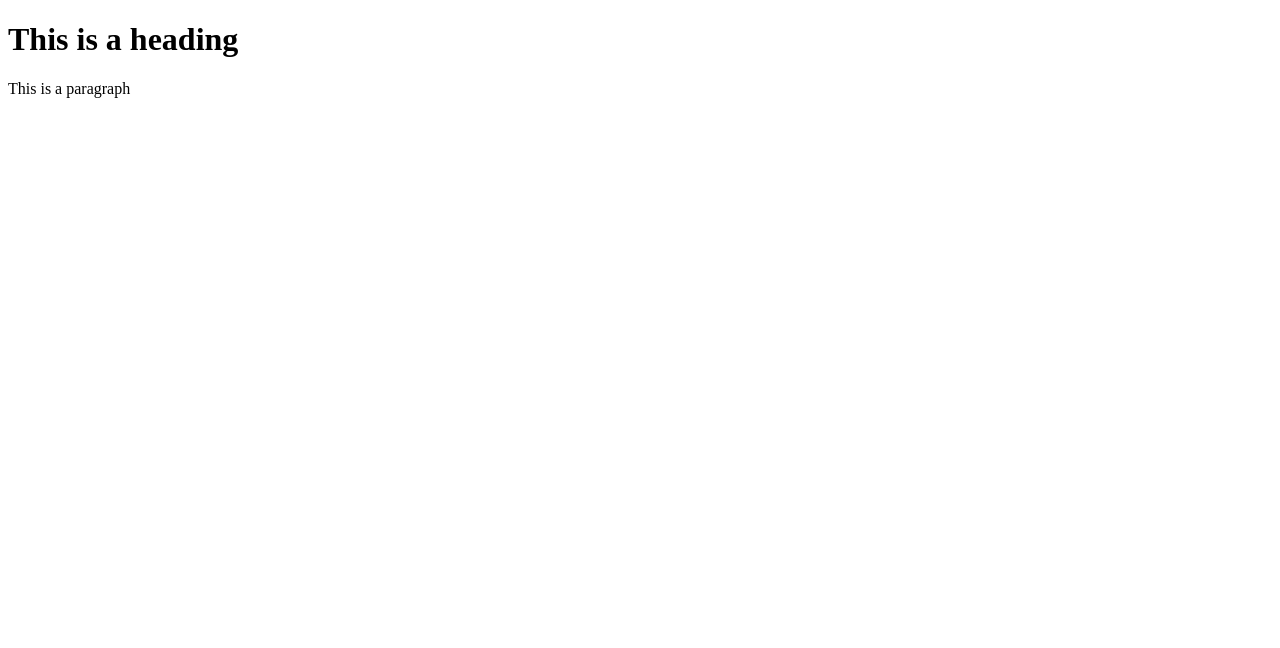
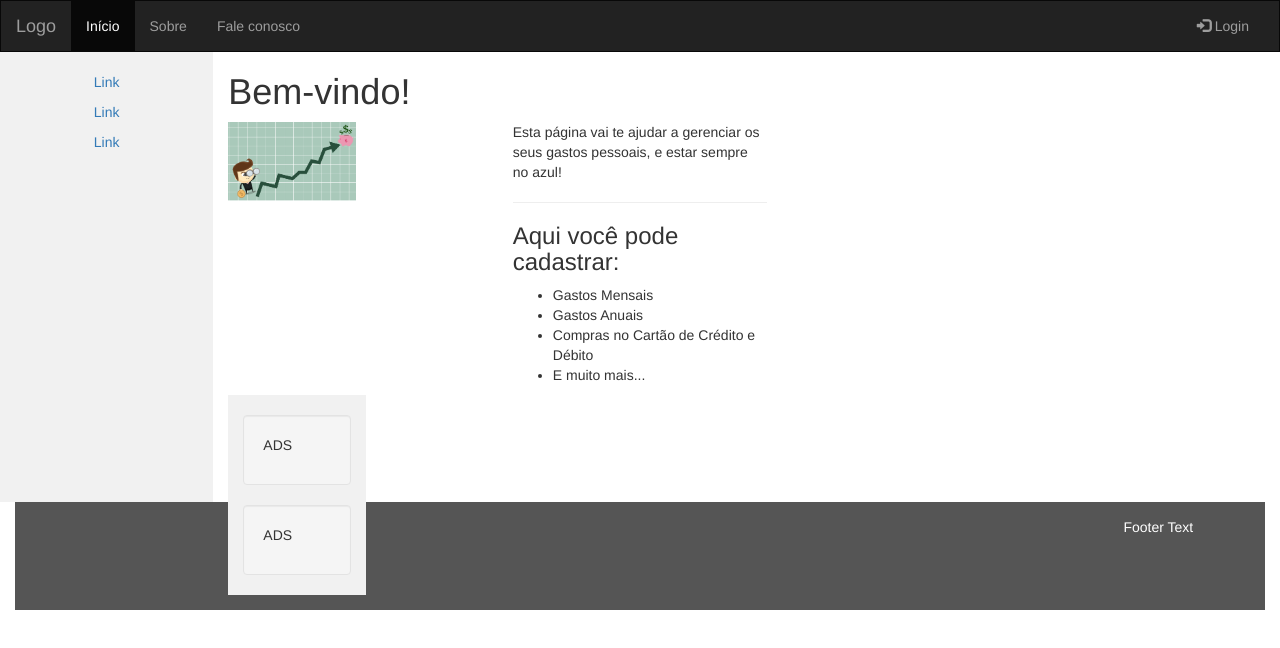
Before and after one commit to JulianedeSouza19/weSite, a plain HTML site: page index.html in a window 1280 px wide. Drawn offline with nearby package versions, Linux system fonts and the light colour scheme.

Commit message:
versao 2

```diff
--- a/index.html
+++ b/index.html
@@ -1,10 +1,124 @@
 <!DOCTYPE html>
 <html>
 <head>
- <title>Page Title</title>
- </head>
- <body>
- <h1>This is a heading</h1>
- <p>This is a paragraph</p>
- </body>
+<!-- Latest compiled and minified CSS -->
+<link rel="stylesheet" href="https://maxcdn.bootstrapcdn.com/bootstrap/3.3.7/css/bootstrap.min.css">
+
+<!-- jQuery library -->
+<script src="https://ajax.googleapis.com/ajax/libs/jquery/3.3.1/jquery.min.js"></script>
+
+<!-- Latest compiled JavaScript -->
+<script src="https://maxcdn.bootstrapcdn.com/bootstrap/3.3.7/js/bootstrap.min.js"></script>
+
+ <!DOCTYPE html>
+<html lang="en">
+<head>
+  <title>InBluE</title>
+  <meta charset="utf-8">
+  <meta name="viewport" content="width=device-width, initial-scale=1">
+  <link rel="stylesheet" href="https://maxcdn.bootstrapcdn.com/bootstrap/3.3.7/css/bootstrap.min.css">
+  <script src="https://ajax.googleapis.com/ajax/libs/jquery/3.3.1/jquery.min.js"></script>
+  <script src="https://maxcdn.bootstrapcdn.com/bootstrap/3.3.7/js/bootstrap.min.js"></script>
+  <style>
+    /* Remove the navbar's default margin-bottom and rounded borders */
+    .navbar {
+      margin-bottom: 0;
+      border-radius: 0;
+    }
+
+    /* Set height of the grid so .sidenav can be 100% (adjust as needed) */
+    .row.content {height: 450px}
+
+    /* Set gray background color and 100% height */
+    .sidenav {
+      padding-top: 20px;
+      background-color: #f1f1f1;
+      height: 100%;
+    }
+
+    /* Set black background color, white text and some padding */
+    footer {
+      background-color: #555;
+      color: white;
+      padding: 15px;
+    }
+
+    /* On small screens, set height to 'auto' for sidenav and grid */
+    @media screen and (max-width: 767px) {
+      .sidenav {
+        height: auto;
+        padding: 15px;
+      }
+      .row.content {height:auto;}
+    }
+  </style>
+</head>
+<body>
+
+<nav class="navbar navbar-inverse">
+  <div class="container-fluid">
+    <div class="navbar-header">
+      <button type="button" class="navbar-toggle" data-toggle="collapse" data-target="#myNavbar">
+        <span class="icon-bar"></span>
+        <span class="icon-bar"></span>
+        <span class="icon-bar"></span>
+      </button>
+      <a class="navbar-brand" href="#">Logo</a>
+    </div>
+    <div class="collapse navbar-collapse" id="myNavbar">
+      <ul class="nav navbar-nav">
+        <li class="active"><a href="#">Início</a></li>
+        <li><a href="#">Sobre</a></li>
+        <li><a href="#">Fale conosco</a></li>
+      </ul>
+      <ul class="nav navbar-nav navbar-right">
+        <li><a href="#"><span class="glyphicon glyphicon-log-in"></span> Login</a></li>
+      </ul>
+    </div>
+  </div>
+</nav>
+
+<div class="container-fluid text-center">
+  <div class="row content">
+    <div class="col-sm-2 sidenav">
+      <p><a href="#">Link</a></p>
+      <p><a href="#">Link</a></p>
+      <p><a href="#">Link</a></p>
+    </div>
+    <div class="col-sm-8 text-left">
+	 <h1>Bem-vindo!</h1>
+	 <div class="row">
+    <div class="col-sm-4" style="">
+	<img src="imagem1.png" class="Imagem1" alt="Preço" width="50%"></div>
+	<div class="col-sm-4" style="">
+	<p>Esta página vai te ajudar a gerenciar os seus gastos pessoais,
+     e estar sempre no azul!</p>
+      <hr>
+      <h3>Aqui você pode cadastrar:</h3>
+     <p>
+      <ul>
+      <li>Gastos Mensais</li>
+      <li>Gastos Anuais</li>
+      <li>Compras no Cartão de Crédito e Débito</li>
+      <li>E muito mais...</li>
+      </ul>
+     </p>
+    </div>
+ </div>
+  <div class="col-sm-2 sidenav">
+      <div class="well">
+        <p>ADS</p>
+      </div>
+      <div class="well">
+        <p>ADS</p>
+      </div>
+    </div>
+  </div>
+</div>
+
+<footer class="container-fluid text-center">
+  <p>Footer Text</p>
+</footer>
+
+</body>
 </html>
```
Also changed, not shown: contato.html (added, +19 -0 lines), finanças.jpeg (added), imagem1.png (added), menina.png (added), pesquisa.png (added), precos.png (added).
